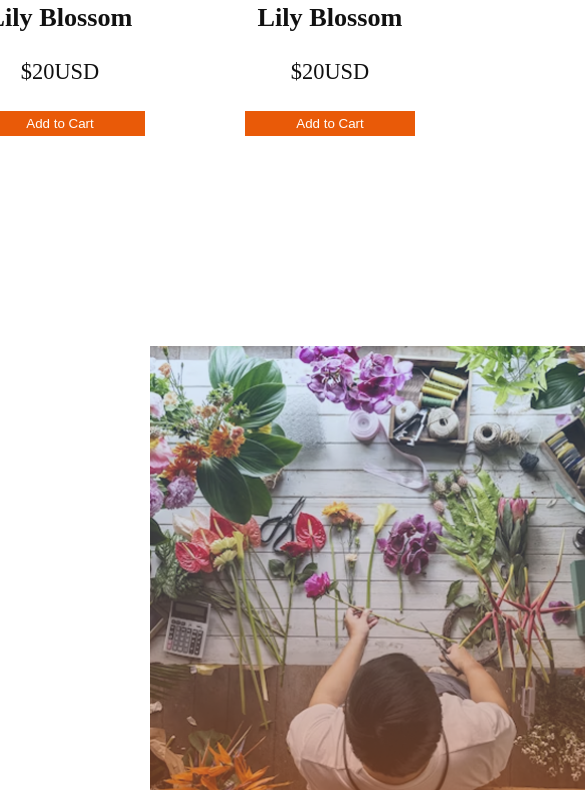
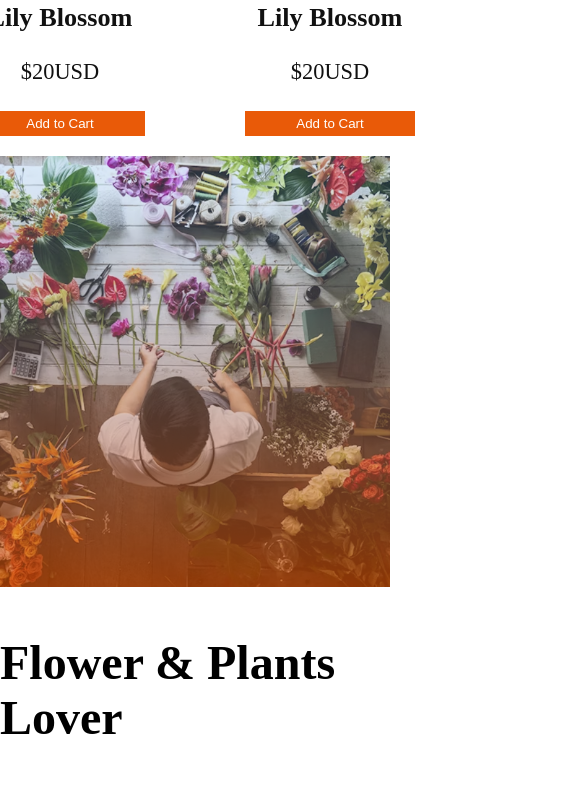
Before and after one commit to imranvai1/Assignment12-flower, a plain HTML site: page index.html in a window 390 px wide. Shown: the part 2489-3279 px from the top of the page, 585 px wide, since content can reach past the window. Drawn offline with Linux system fonts and the light colour scheme.

Commit message:
love-plant-section-responsive done

```diff
--- a/style.css
+++ b/style.css
@@ -173,3 +173,18 @@ body{
 .plants-cart{
     text-align: center;
 }
+.love-plant-header{
+  flex-direction: column;
+  justify-content: center;
+  margin: 0;
+  padding-top: 20px;
+   width: 100%;
+  height: 100%;
+}
+.love-plants-title{
+  padding-left: 0;
+}
+.love-plant-description-ind{
+  gap: 0;
+}
+}
```
